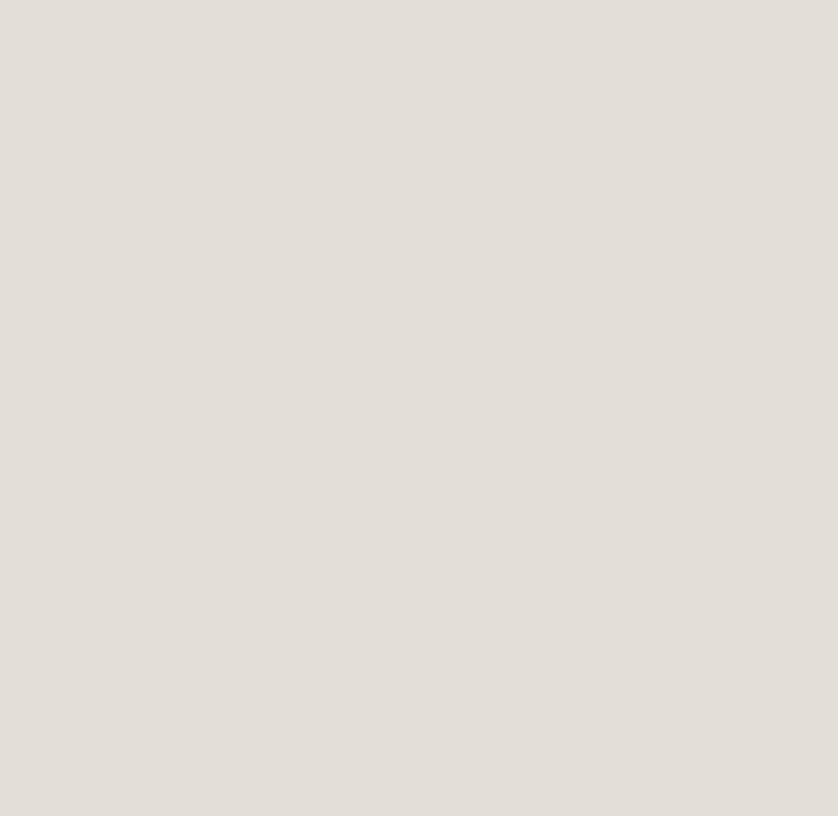
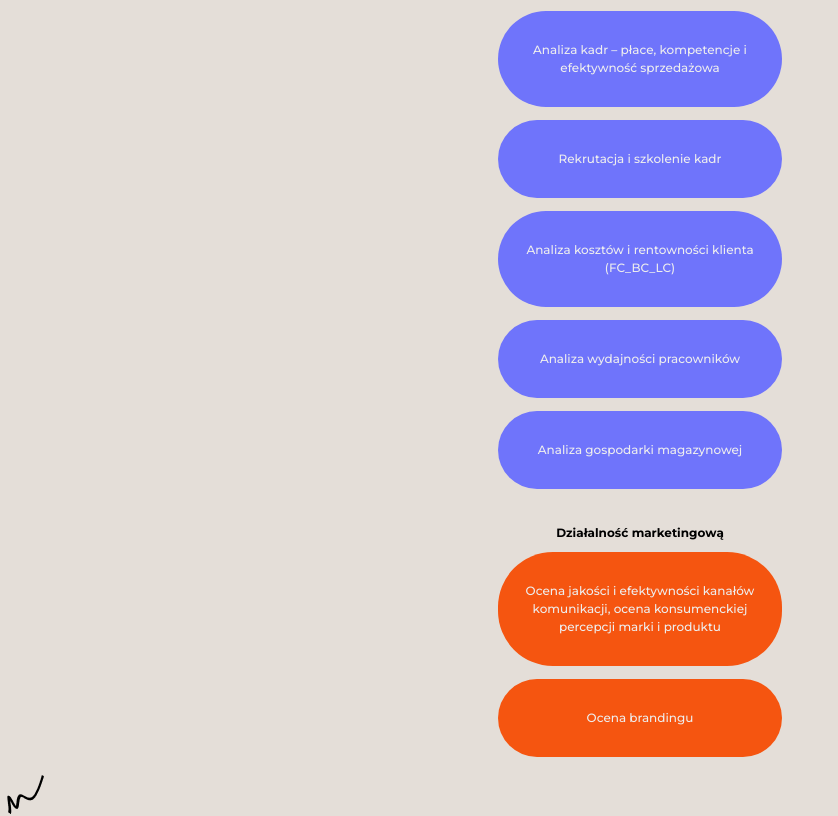
Before and after one commit to PIvSky/mgd_app, a React (Vite) app: page /offer/existing-business in a window 1280 px wide. Shown: the part 1020-1836 px from the top of the page, without its empty margins (0-838 px from the left). Before the commit the page ends 800 px from the top, so only its background shows below. Built offline with nearby package versions, Linux system fonts and the light colour scheme.

Commit message:
completed research section

```diff
--- a/src/components/Offer/ExistBiz/ExistBiz.jsx
+++ b/src/components/Offer/ExistBiz/ExistBiz.jsx
@@ -65,11 +65,20 @@ const ExistBiz = () => {
                 <h3 className='research-title'>{research.title}</h3>
                 <p className='research-nested-subtitle-biz'>{research.subtitleOne}</p>
                 <div className='research-list-one'>
-                    {/* tu będą kafelki */}
+                    {research.businessList.map((item, index) => (
+                        <div className='rect' key={index}>
+                          <p className='rect-text'>{item}</p>
+                        </div>
+                    ))}
+
                 </div>
                 <p className='research-nested-subtitle-mark'>{research.subtitleTwo}</p>
                 <div className='research-list-two'>
-                    {/* tu będą kafelki */}
+                    {research.marketingList.map((item, index) => (
+                        <div className='rect' key={index}>
+                          <p className='rect-text'>{item}</p>
+                        </div>
+                    ))}
                 </div>
             </div>
             <div className='benefits'>
--- a/src/components/Offer/ExistBiz/ExistBiz.scss
+++ b/src/components/Offer/ExistBiz/ExistBiz.scss
@@ -89,6 +89,66 @@
         }
     }
 
+    .research {
+        margin: 0 auto;
+        padding: 20px 38px 0px;
+        max-width: 450px;
+        display: flex;
+        justify-content: center;
+        flex-direction: column;
+
+        &-title {
+            @include md-title__mobile;
+            max-width: 210px;
+        }
+
+        &-nested-subtitle-biz, &-nested-subtitle-mark {
+            padding-top: 25px;
+            margin: 0 auto;
+            font-size: 12px;
+            font-style: normal;
+            font-weight: 700;
+        }
+
+        &-list-one {
+            margin: 0 auto;
+            .rect{
+                width: 284px;
+                background-color: map-get($colors, violet );
+                border-radius: 55px;
+                margin: 13px;
+
+                &-text {
+                    padding: 30px 18px;
+                    text-align: center;
+                    @include md-content;
+                    color: map-get($colors, white );
+                    font-weight: 500;
+                    line-height: 18px;
+                }
+            }
+        }
+
+        &-list-two {
+            margin: 0 auto;
+            .rect{
+                width: 284px;
+                background-color: map-get($colors, orange );
+                border-radius: 55px;
+                margin: 13px;
+
+                &-text {
+                    padding: 30px 18px;
+                    text-align: center;
+                    @include md-content;
+                    color: map-get($colors, white );
+                    font-weight: 500;
+                    line-height: 18px;
+                }
+            }
+        }
+    }
+
     .bg-vector {
         position: absolute;
         width: 1234.199px;
```
